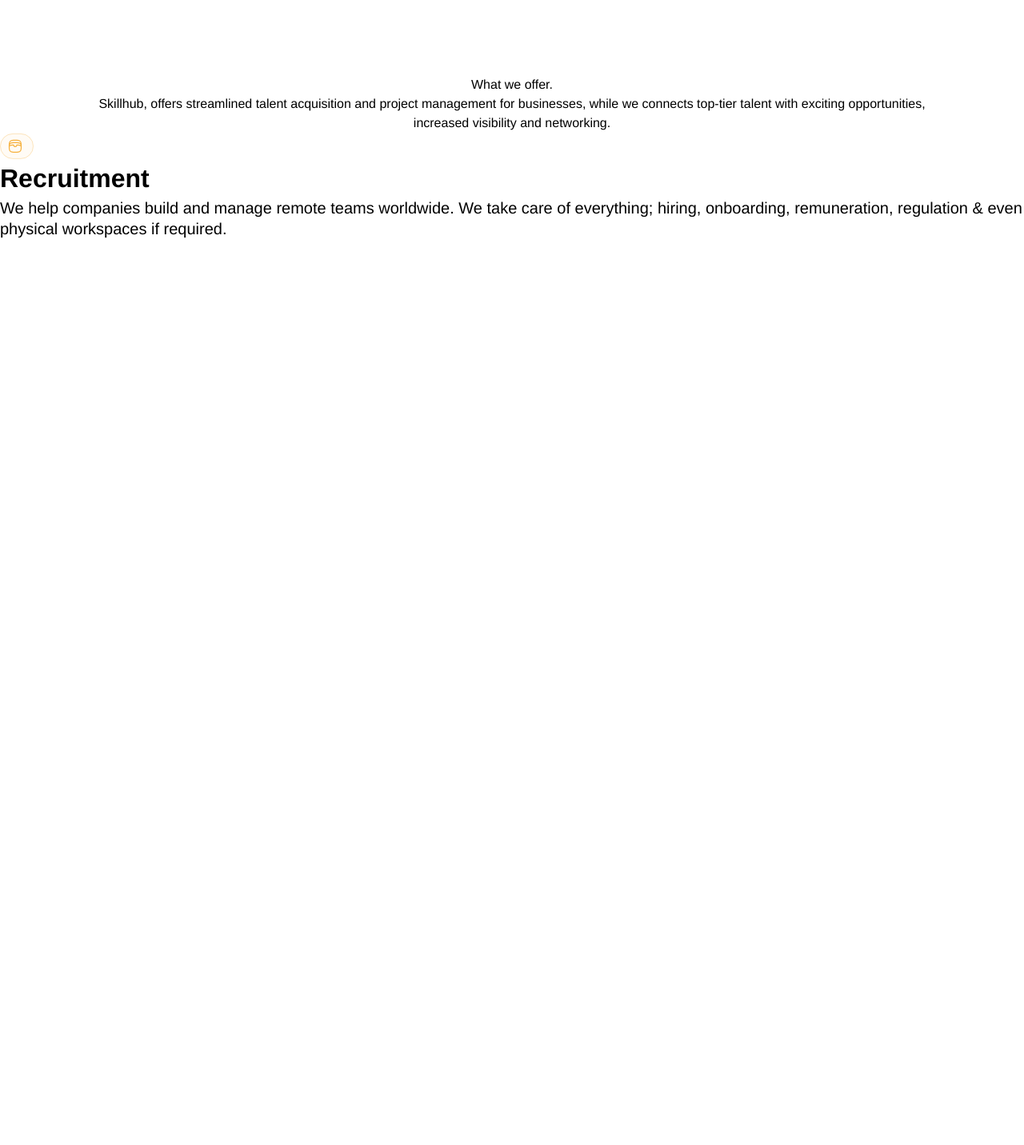
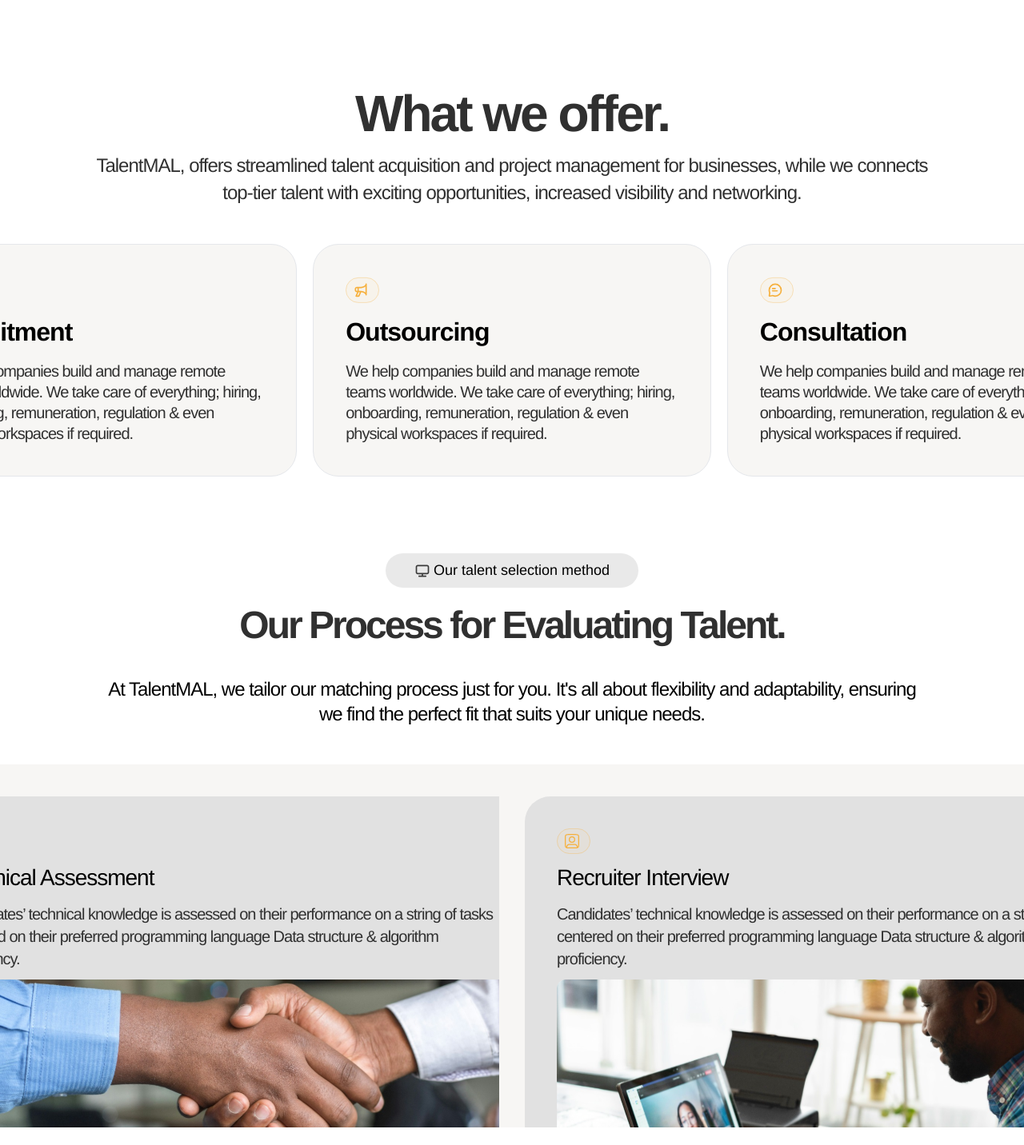
Before and after one commit to GABRIELOFGOD/TALENTMAL, a React (Vite) app: page / in a window 1280 px wide. Shown: the part 998-2430 px from the top of the page at 80% size. Before the commit the page ends 1297 px from the top, so only its background shows below. Built offline with nearby package versions, Linux system fonts and the light colour scheme.

Commit message:
homepage updated but incomplete

```diff
--- a/pages/HomePage.tsx
+++ b/pages/HomePage.tsx
@@ -1,6 +1,7 @@
 import Navbar from "../src/components/Navbar";
 import Logos from "../src/components/Logos";
 import Offer from "../src/components/Offer";
+import Evaluation from "../src/components/Evaluation";
 import DiamondIcon from "../src/assets/homepage/diamond.svg";
 import PeopleIcon from "../src/assets/homepage/people-icon.svg";
 import FrameOne from "../src/assets/homepage/Frame1.svg";
@@ -63,6 +64,9 @@
         <Offer />
       </section>
 
+      <section className="mt-[6rem]">
+        <Evaluation />
+      </section>
     </main>
   );
 };
--- /dev/null
+++ b/src/components/Evaluation.tsx
@@ -0,0 +1,50 @@
+import EvaluationCards from "./EvaluationCards";
+import Icon from "../assets/icons/tv.svg";
+import CardIcon1 from "../assets/icons/icon4.svg";
+import CardIcon2 from "../assets/icons/icon5.svg";
+import Frame1 from "../assets/homepage/technical-img.svg";
+import Frame2 from "../assets/homepage/recruiter-img.svg";
+
+const Evaluation = () => {
+  return (
+    <main >
+      <section className="w-[63.8rem] mx-auto">
+        <div className="flex justify-center">
+          <div className="flex items-center gap-1 justify-center w-[19.75rem] bg-[var(--talentmal-color-four)] p-2 rounded-full">
+            <img src={Icon} alt="" className="w-[20px]" />
+            <p className="text-[18px]">Our talent selection method</p>
+          </div>
+        </div>
+
+        <div>
+          <h1 className="text-center text-[48px] font-black text-[var(--talentmal-color-one)] -tracking-[3px] leading-[130%] mt-[1rem] mb-[2rem]">
+            Our Process for Evaluating Talent.
+          </h1>
+          <p className="text-center text-[24px] -tracking-[1px] leading-[130%]">
+            At TalentMAL, we tailor our matching process just for you. It's all
+            about flexibility and adaptability, ensuring we find the perfect fit
+            that suits your unique needs.
+          </p>
+        </div>
+      </section>
+
+      <section className="my-[3rem] flex items-center justify-center gap-8 bg-[var(--talentmal-color-six)] px-28 pt-10 ">
+        <EvaluationCards
+          icon={CardIcon1}
+          title="Technical Assessment"
+          detail="Candidates’ technical knowledge is assessed on their performance on a string of tasks centered on their preferred programming language Data structure & algorithm proficiency."
+          image={Frame1}
+        />
+
+        <EvaluationCards
+          icon={CardIcon2}
+          title="Recruiter Interview"
+          detail="Candidates’ technical knowledge is assessed on their performance on a string of tasks centered on their preferred programming language Data structure & algorithm proficiency."
+          image={Frame2}
+        />
+      </section>
+    </main>
+  );
+};
+
+export default Evaluation;
--- /dev/null
+++ b/src/components/EvaluationCards.tsx
@@ -0,0 +1,28 @@
+import React from "react";
+
+interface CardProps {
+  icon: string;
+  title: string;
+  detail: string;
+  image: string;
+}
+
+const EvaluationCards: React.FC<CardProps> = ({
+  icon,
+  title,
+  detail,
+  image,
+}) => {
+  return (
+    <section className="w-[48rem] bg-[var(--talentmal-color-seven)] pt-10 pl-10 rounded-tl-[32px]">
+      <img src={icon} alt="" className="w-[42px]" />
+      <h2 className="text-[28px] leading-[130%] -tracking-[1px] my-3">{title}</h2>
+      <p className="text-[20px] text-[var(--talentmal-color-one)] leading-[140%] -tracking-[1px] mb-3 w-[687px]">
+        {detail}
+      </p>
+      <img src={image} alt="image" />
+    </section>
+  );
+};
+
+export default EvaluationCards;
--- a/src/components/Offer.tsx
+++ b/src/components/Offer.tsx
@@ -1,22 +1,36 @@
 import OfferCards from "./OfferCards";
 import Icon1 from "../assets/icons/icon1.svg";
+import Icon2 from "../assets/icons/icon2.svg";
+import Icon3 from "../assets/icons/icon3.svg";
 
 const Offer = () => {
   return (
     <main>
       <section className="w-[67rem] mx-auto">
-        <h1 className="text-center">What we offer.</h1>
-        <p className="text-center">
-          Skillhub, offers streamlined talent acquisition and project management
+        <h1 className="text-center text-[64px] font-black -tracking-[3px] text-[var(--talentmal-color-one)]">What we offer.</h1>
+        <p className="text-center text-[24px] text-[var(--talentmal-color-one)] leading-[140%] -tracking-[1px]">
+          TalentMAL, offers streamlined talent acquisition and project management
           for businesses, while we connects top-tier talent with exciting
           opportunities, increased visibility and networking.
         </p>
       </section>
 
-      <section>
+      <section className="mt-[3rem] lg:flex lg:items-center lg:justify-center lg:gap-5">
         <OfferCards
           icon={Icon1}
           title="Recruitment"
+          detail="We help companies build and manage remote teams worldwide. We take care of everything; hiring, onboarding, remuneration, regulation & even physical workspaces if required. "
+        />
+
+        <OfferCards
+          icon={Icon2}
+          title="Outsourcing"
+          detail="We help companies build and manage remote teams worldwide. We take care of everything; hiring, onboarding, remuneration, regulation & even physical workspaces if required. "
+        />
+
+        <OfferCards
+          icon={Icon3}
+          title="Consultation"
           detail="We help companies build and manage remote teams worldwide. We take care of everything; hiring, onboarding, remuneration, regulation & even physical workspaces if required. "
         />
       </section>
--- a/src/components/OfferCards.tsx
+++ b/src/components/OfferCards.tsx
@@ -9,10 +9,10 @@
 const OfferCards: React.FC<CardProps> = ({ icon, title, detail }) => {
   return (
     <main>
-      <div>
+      <div className="lg:w-[31.1rem] border bg-[var(--talentmal-color-six)] rounded-[32px] p-10">
         <img src={icon} alt="" className="w-[42px]" />
-        <h1 className="text-[32px] font-bold">{title}</h1>
-        <p className="text-[20px] leading-[130%] -tracking-[1%]">{detail}</p>
+        <h1 className="text-[32px] font-black -tracking-[1px] my-3">{title}</h1>
+        <p className="text-[20px] leading-[130%] -tracking-[1px] text-[var(--talentmal-color-one)]">{detail}</p>
       </div>
     </main>
   );
```
Also changed, not shown: src/components/Logos.tsx (+10 -11 lines).
